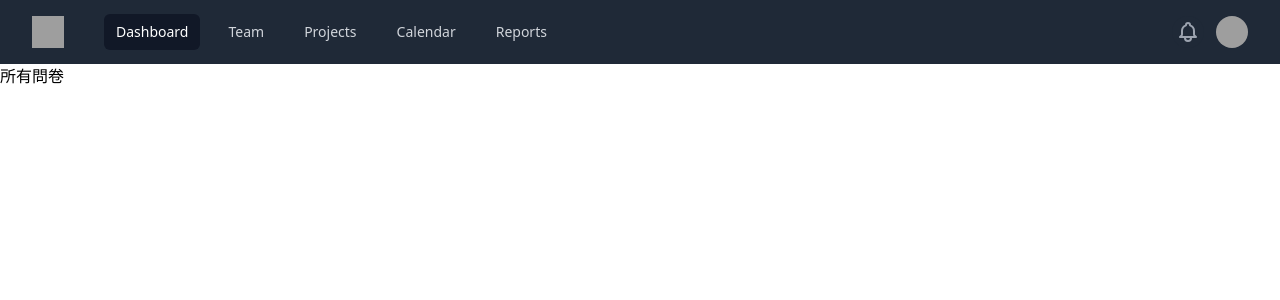
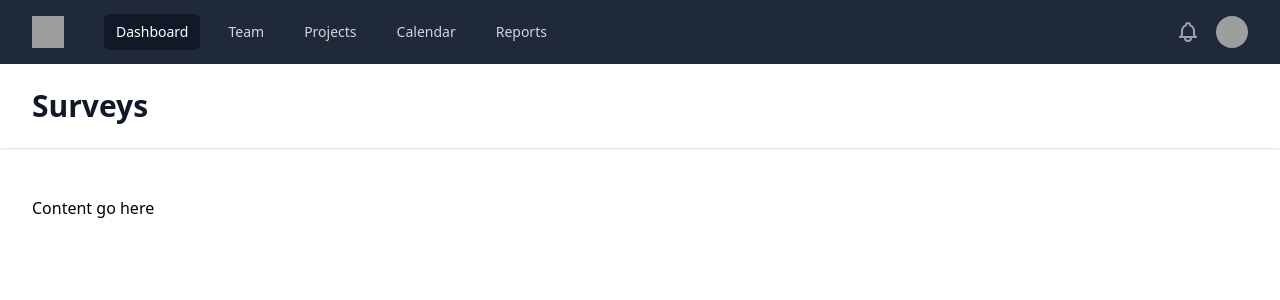
Before and after one commit to colonsong/surveys, a Vue app in the folder vue/: page /surveys in a window 1280 px wide. Shown: the top 300 px of the page. Built offline with nearby package versions, Linux system fonts and the light colour scheme; grey boxes are pictures that could not be loaded.

Commit message:
survey content

```diff
--- a/vue/src/views/Dashboard.vue
+++ b/vue/src/views/Dashboard.vue
@@ -10,7 +10,7 @@
       <div class="max-w-7xl mx-auto py-6 sm:px-6 lg:px-8">
         <!-- Replace with your content -->
         <div class="px-4 py-6 sm:px-0">
-          <div class="border-4 border-dashed border-gray-200 rounded-lg h-96" />
+          Content go here
         </div>
         <!-- /End replace -->
       </div>
--- a/vue/src/views/Surveys.vue
+++ b/vue/src/views/Surveys.vue
@@ -1,6 +1,21 @@
 <!-- This example requires Tailwind CSS v2.0+ -->
 <template>
-  <h1>所有問卷</h1>
+  <header class="bg-white shadow">
+      <div class="max-w-7xl mx-auto py-6 px-4 sm:px-6 lg:px-8">
+        <h1 class="text-3xl font-bold text-gray-900">
+          Surveys
+        </h1>
+      </div>
+    </header>
+    <main>
+      <div class="max-w-7xl mx-auto py-6 sm:px-6 lg:px-8">
+        <!-- Replace with your content -->
+        <div class="px-4 py-6 sm:px-0">
+          Content go here
+        </div>
+        <!-- /End replace -->
+      </div>
+    </main>
 </template>
 
 <script>
```
